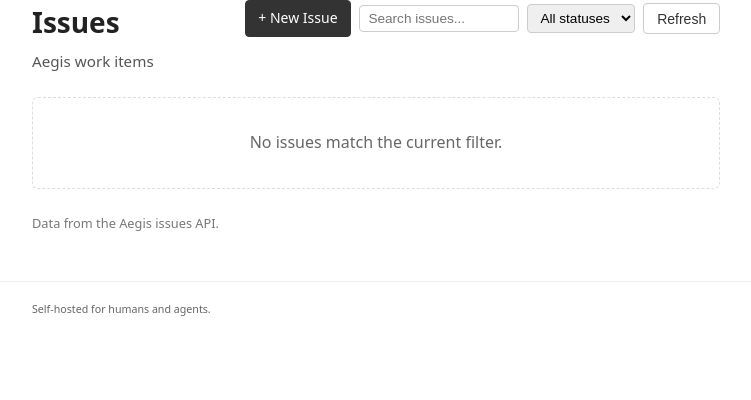
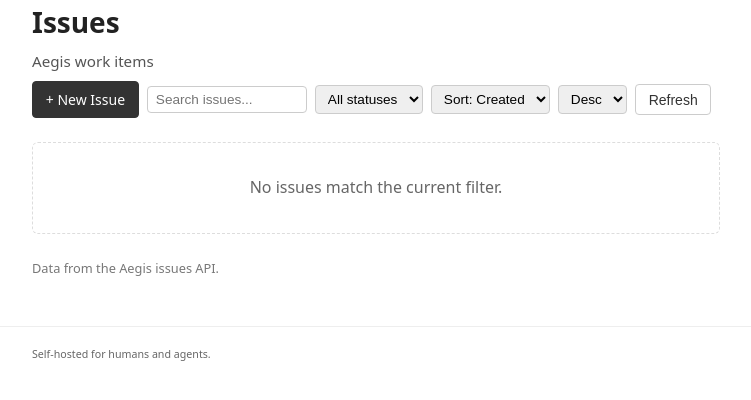
Before and after one commit to Ayyitskevin/athena, a FastAPI app: template templates/aegis/issues.html in a window 1280 px wide. Shown: the part 57-457 px from the top of the page, without its empty margins (264-1015 px from the left). Run offline with FastAPI, Linux system fonts and the light colour scheme; the template is opened without the code that fills it, so the values that code supplies are empty; parts of the project's set-up code (start-up, migrations or seed data) failed here and were passed over; some libraries are stand-ins or nearby versions.

Commit message:
web: add sorting + created_by to issues list
- Support ?sort=title|status|created_at & ?order=asc|desc in handler (sort in web layer)
- Added Created By column (ID for now; names when users wired)
- Sort controls in header with full HTMX include for search+filter+sort
- Updated partial table
- Preserves all existing HTMX behavior

Builds on real data + fragment fix. Safe thin-client change.

```diff
--- a/templates/aegis/issues.html
+++ b/templates/aegis/issues.html
@@ -20,25 +20,46 @@
             hx-trigger="keyup changed delay:300ms"
             hx-target="#issues-table"
             hx-swap="outerHTML"
-            hx-include="[name='status'],[name='search']">
+            hx-include="[name='status'],[name='search'],[name='sort'],[name='order']">
         <select
             class="filter-select"
             name="status"
             hx-get="/aegis/issues"
             hx-target="#issues-table"
             hx-swap="outerHTML"
-            hx-include="[name='status'],[name='search']">
+            hx-include="[name='status'],[name='search'],[name='sort'],[name='order']">
             <option value="">All statuses</option>
             <option value="open" {% if status_filter == 'open' %}selected{% endif %}>Open</option>
             <option value="in_progress" {% if status_filter == 'in_progress' %}selected{% endif %}>In Progress</option>
             <option value="done" {% if status_filter == 'done' %}selected{% endif %}>Done</option>
+        </select>
+        <select
+            class="filter-select"
+            name="sort"
+            hx-get="/aegis/issues"
+            hx-target="#issues-table"
+            hx-swap="outerHTML"
+            hx-include="[name='status'],[name='search'],[name='sort'],[name='order']">
+            <option value="created_at" {% if sort == 'created_at' or not sort %}selected{% endif %}>Sort: Created</option>
+            <option value="title" {% if sort == 'title' %}selected{% endif %}>Sort: Title</option>
+            <option value="status" {% if sort == 'status' %}selected{% endif %}>Sort: Status</option>
+        </select>
+        <select
+            class="filter-select"
+            name="order"
+            hx-get="/aegis/issues"
+            hx-target="#issues-table"
+            hx-swap="outerHTML"
+            hx-include="[name='status'],[name='search'],[name='sort'],[name='order']">
+            <option value="desc" {% if order == 'desc' or not order %}selected{% endif %}>Desc</option>
+            <option value="asc" {% if order == 'asc' %}selected{% endif %}>Asc</option>
         </select>
         <button
             class="button secondary"
             hx-get="/aegis/issues"
             hx-target="#issues-table"
             hx-swap="outerHTML"
-            hx-include="[name='status'],[name='search']">
+            hx-include="[name='status'],[name='search'],[name='sort'],[name='order']">
             Refresh
         </button>
     </div>
--- a/templates/aegis/partials/issues_table.html
+++ b/templates/aegis/partials/issues_table.html
@@ -6,6 +6,7 @@
             <th>#</th>
             <th>Title</th>
             <th>Status</th>
+            <th>Created By</th>
             <th>Created</th>
         </tr>
     </thead>
@@ -19,6 +20,7 @@
             <td>
                 <span class="status {{ issue.status }}">{{ issue.status }}</span>
             </td>
+            <td class="muted">{{ issue.created_by }}</td>
             <td class="muted">{{ issue.created_at }}</td>
         </tr>
     {% endfor %}
```
Also changed, not shown: src/athena/web/router.py (+11 -0 lines).
